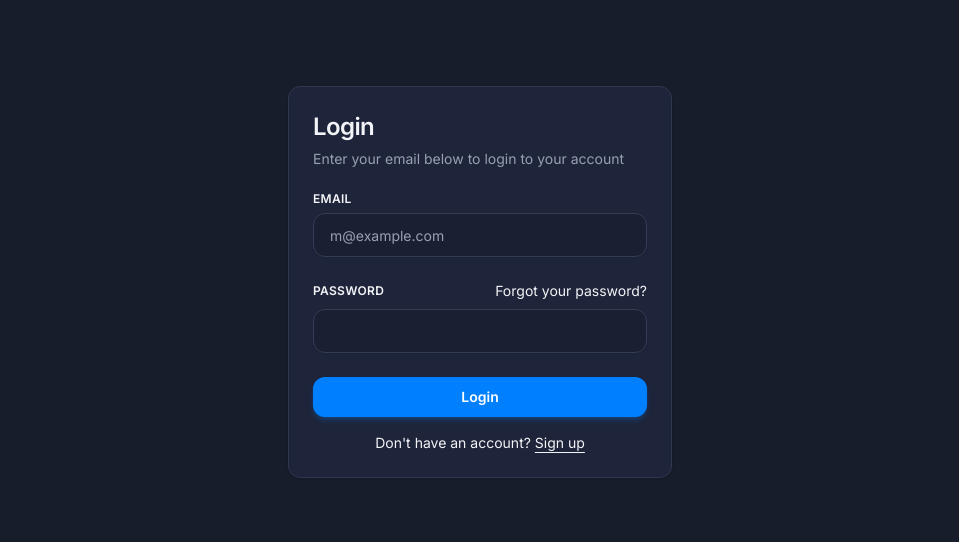
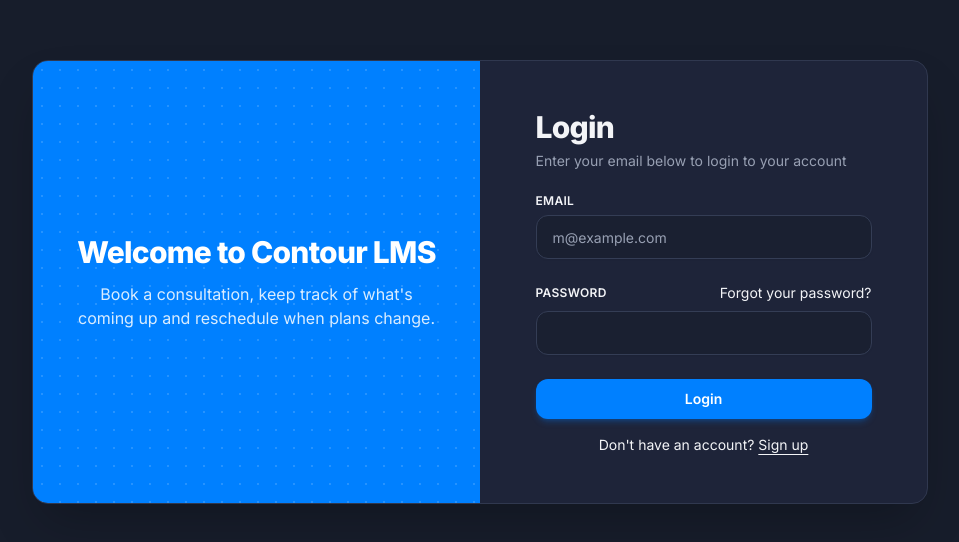
Before and after one commit to jamesthomasbester/contour-lms, a Next.js app: page /auth/login in a window 1280 px wide. Shown: the part 118-660 px from the top of the page, without its empty margins (160-1119 px from the left). Built offline with nearby package versions, Linux system fonts and the light colour scheme; no server answers.

Commit message:
style: split welcome card for the auth pages

```diff
--- a/app/auth/error/page.tsx
+++ b/app/auth/error/page.tsx
@@ -29,12 +29,12 @@ export default function Page({
   searchParams: Promise<{ error: string }>;
 }) {
   return (
-    <div className="flex min-h-svh w-full items-center justify-center p-6 md:p-10">
+    <div className="flex w-full items-center justify-center">
       <div className="w-full max-w-sm">
         <div className="flex flex-col gap-6">
-          <Card>
+          <Card className="border-0 bg-transparent shadow-none">
             <CardHeader>
-              <CardTitle className="text-2xl">
+              <CardTitle className="text-3xl font-extrabold">
                 Sorry, something went wrong.
               </CardTitle>
             </CardHeader>
--- a/app/auth/forgot-password/page.tsx
+++ b/app/auth/forgot-password/page.tsx
@@ -2,7 +2,7 @@ import { ForgotPasswordForm } from "@/components/forgot-password-form";
 
 export default function Page() {
   return (
-    <div className="flex min-h-svh w-full items-center justify-center p-6 md:p-10">
+    <div className="flex w-full items-center justify-center">
       <div className="w-full max-w-sm">
         <ForgotPasswordForm />
       </div>
--- /dev/null
+++ b/app/auth/layout.tsx
@@ -0,0 +1,22 @@
+// Split card used by every auth page: a blue welcome panel on the left
+// (hidden on small screens) and the form on the right.
+export default function AuthLayout({
+  children,
+}: {
+  children: React.ReactNode;
+}) {
+  return (
+    <div className="flex min-h-svh items-center justify-center p-4 md:p-10">
+      <div className="grid w-full max-w-4xl overflow-hidden rounded-2xl border bg-card shadow-2xl md:grid-cols-2">
+        <div className="hidden flex-col justify-center gap-3 bg-primary bg-[radial-gradient(hsl(0_0%_100%/0.15)_1px,transparent_1px)] p-10 text-center text-primary-foreground [background-size:18px_18px] md:flex">
+          <h2 className="text-3xl font-extrabold">Welcome to Contour LMS</h2>
+          <p className="text-primary-foreground/85">
+            Book a consultation, keep track of what&apos;s coming up and
+            reschedule when plans change.
+          </p>
+        </div>
+        <div className="p-2 sm:p-6">{children}</div>
+      </div>
+    </div>
+  );
+}
--- a/app/auth/login/page.tsx
+++ b/app/auth/login/page.tsx
@@ -2,7 +2,7 @@ import { LoginForm } from "@/components/login-form";
 
 export default function Page() {
   return (
-    <div className="flex min-h-svh w-full items-center justify-center p-6 md:p-10">
+    <div className="flex w-full items-center justify-center">
       <div className="w-full max-w-sm">
         <LoginForm />
       </div>
--- a/app/auth/sign-up-success/page.tsx
+++ b/app/auth/sign-up-success/page.tsx
@@ -8,12 +8,12 @@ import {
 
 export default function Page() {
   return (
-    <div className="flex min-h-svh w-full items-center justify-center p-6 md:p-10">
+    <div className="flex w-full items-center justify-center">
       <div className="w-full max-w-sm">
         <div className="flex flex-col gap-6">
-          <Card>
+          <Card className="border-0 bg-transparent shadow-none">
             <CardHeader>
-              <CardTitle className="text-2xl">
+              <CardTitle className="text-3xl font-extrabold">
                 Thank you for signing up!
               </CardTitle>
               <CardDescription>Check your email to confirm</CardDescription>
--- a/app/auth/sign-up/page.tsx
+++ b/app/auth/sign-up/page.tsx
@@ -2,7 +2,7 @@ import { SignUpForm } from "@/components/sign-up-form";
 
 export default function Page() {
   return (
-    <div className="flex min-h-svh w-full items-center justify-center p-6 md:p-10">
+    <div className="flex w-full items-center justify-center">
       <div className="w-full max-w-sm">
         <SignUpForm />
       </div>
--- a/app/auth/update-password/page.tsx
+++ b/app/auth/update-password/page.tsx
@@ -2,7 +2,7 @@ import { UpdatePasswordForm } from "@/components/update-password-form";
 
 export default function Page() {
   return (
-    <div className="flex min-h-svh w-full items-center justify-center p-6 md:p-10">
+    <div className="flex w-full items-center justify-center">
       <div className="w-full max-w-sm">
         <UpdatePasswordForm />
       </div>
--- a/components/login-form.tsx
+++ b/components/login-form.tsx
@@ -49,9 +49,9 @@ export function LoginForm({
 
   return (
     <div className={cn("flex flex-col gap-6", className)} {...props}>
-      <Card>
+      <Card className="border-0 bg-transparent shadow-none">
         <CardHeader>
-          <CardTitle className="text-2xl">Login</CardTitle>
+          <CardTitle className="text-3xl font-extrabold">Login</CardTitle>
           <CardDescription>
             Enter your email below to login to your account
           </CardDescription>
@@ -88,7 +88,7 @@ export function LoginForm({
                   onChange={(e) => setPassword(e.target.value)}
                 />
               </div>
-              {error && <p className="text-sm text-red-500">{error}</p>}
+              {error && <p className="text-sm text-destructive">{error}</p>}
               <Button type="submit" className="w-full" disabled={isLoading}>
                 {isLoading ? "Logging in..." : "Login"}
               </Button>
--- a/components/sign-up-form.tsx
+++ b/components/sign-up-form.tsx
@@ -60,9 +60,9 @@ export function SignUpForm({
 
   return (
     <div className={cn("flex flex-col gap-6", className)} {...props}>
-      <Card>
+      <Card className="border-0 bg-transparent shadow-none">
         <CardHeader>
-          <CardTitle className="text-2xl">Sign up</CardTitle>
+          <CardTitle className="text-3xl font-extrabold">Sign up</CardTitle>
           <CardDescription>Create a new account</CardDescription>
         </CardHeader>
         <CardContent>
@@ -103,7 +103,7 @@ export function SignUpForm({
                   onChange={(e) => setRepeatPassword(e.target.value)}
                 />
               </div>
-              {error && <p className="text-sm text-red-500">{error}</p>}
+              {error && <p className="text-sm text-destructive">{error}</p>}
               <Button type="submit" className="w-full" disabled={isLoading}>
                 {isLoading ? "Creating an account..." : "Sign up"}
               </Button>
--- a/components/update-password-form.tsx
+++ b/components/update-password-form.tsx
@@ -46,9 +46,9 @@ export function UpdatePasswordForm({
 
   return (
     <div className={cn("flex flex-col gap-6", className)} {...props}>
-      <Card>
+      <Card className="border-0 bg-transparent shadow-none">
         <CardHeader>
-          <CardTitle className="text-2xl">Reset Your Password</CardTitle>
+          <CardTitle className="text-3xl font-extrabold">Reset Your Password</CardTitle>
           <CardDescription>
             Please enter your new password below.
           </CardDescription>
@@ -67,7 +67,7 @@ export function UpdatePasswordForm({
                   onChange={(e) => setPassword(e.target.value)}
                 />
               </div>
-              {error && <p className="text-sm text-red-500">{error}</p>}
+              {error && <p className="text-sm text-destructive">{error}</p>}
               <Button type="submit" className="w-full" disabled={isLoading}>
                 {isLoading ? "Saving..." : "Save new password"}
               </Button>
```
Also changed, not shown: components/forgot-password-form.tsx (+5 -5 lines).
